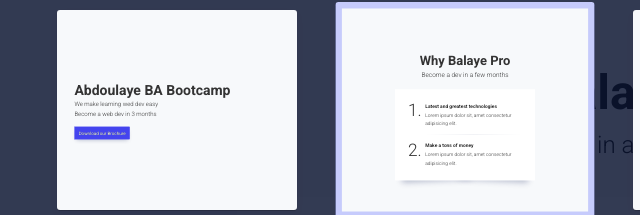
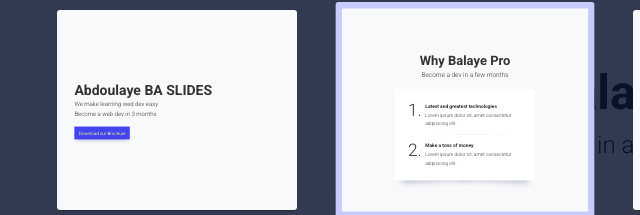
Before and after one commit to balaye94dev/slides, a website: page dist/index.html in a window 1280 px wide. Both pictures are taken after a click on the link "View all slides". Shown: the part 134-349 px from the top of the page, 31-671 px from the left. Drawn offline with Linux system fonts and the light colour scheme; a web font is replaced by a local one.

Commit message:
titile slide 1 modified

```diff
--- a/dist/index.html
+++ b/dist/index.html
@@ -21,7 +21,7 @@
                 <span class="background" style="background-image: url('images/background.png')
             "></span>
                 <div class="wrap">
-                    <h1><strong>Abdoulaye BA Bootcamp</strong></h1>
+                    <h1><strong>Abdoulaye BA SLIDES</strong></h1>
                     <p class="text-intro">
                         We make learning wed dev easy <br>
                         Become a web dev in 3 months
```
